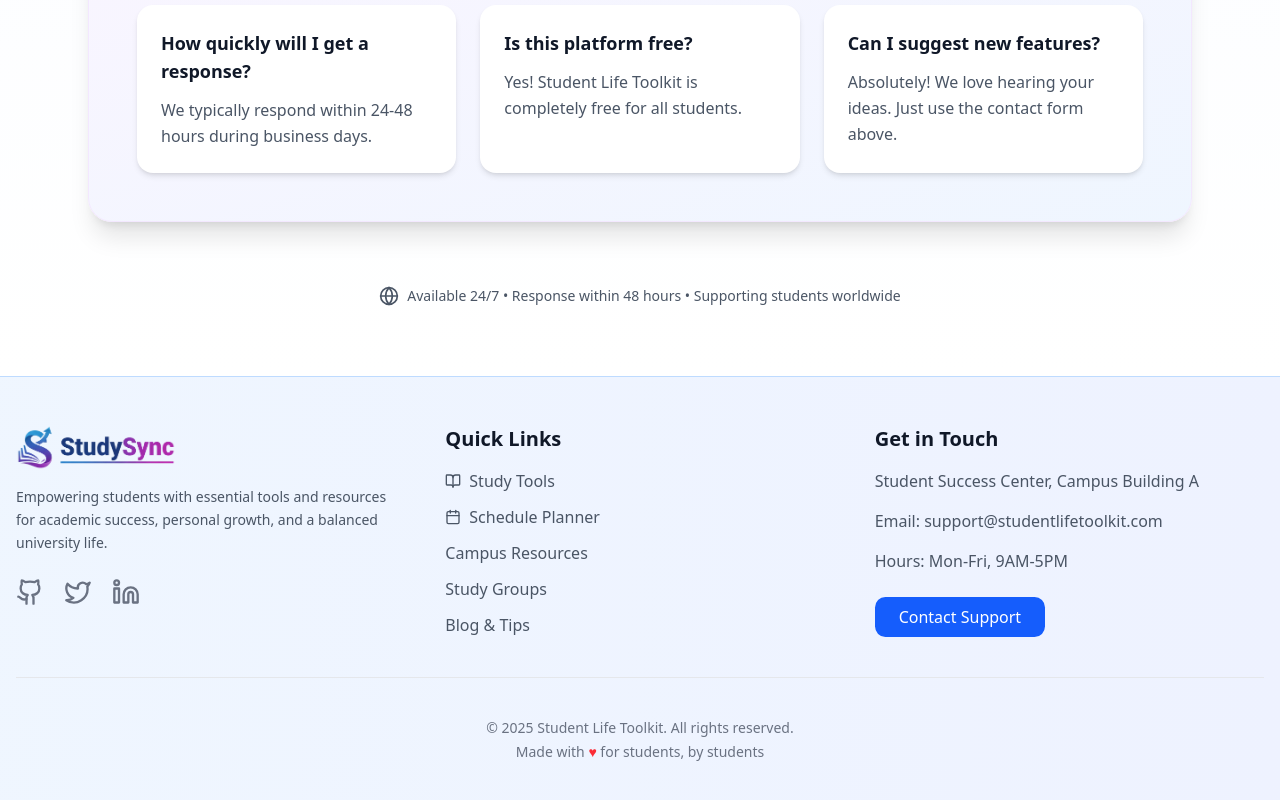
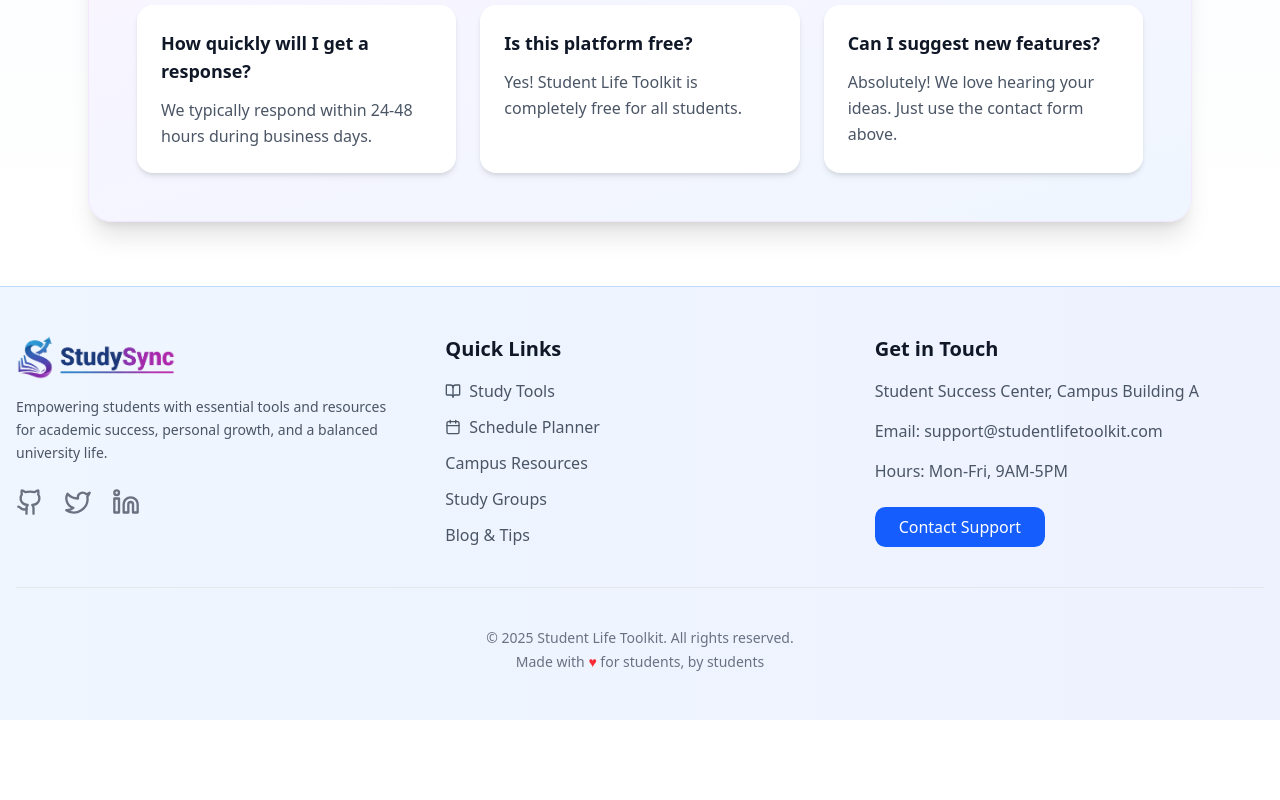
Before and after one commit to rafizul896/student-life-toolkit-frontend, a Next.js app: page /contactUs in a window 1280 px wide. Shown: the part 1278-2078 px from the top of the page. After the commit the page ends 1998 px from the top, so only its background shows below. Built offline with nearby package versions, Linux system fonts and the light colour scheme.

Commit message:
update: contactUs page

```diff
--- a/src/app/(CommoneLayout)/contactUs/page.tsx
+++ b/src/app/(CommoneLayout)/contactUs/page.tsx
@@ -1,6 +1,14 @@
-'use client'
-import  { useState } from "react";
-import { Mail, MessageSquare, MapPin, Send, HelpCircle, CheckCircle2, Globe } from "lucide-react";
+"use client";
+import { useState } from "react";
+import {
+  Mail,
+  MessageSquare,
+  MapPin,
+  Send,
+  HelpCircle,
+  CheckCircle2,
+  Globe,
+} from "lucide-react";
 
 export default function ContactUsPage() {
   const [formData, setFormData] = useState({
@@ -11,7 +19,9 @@ export default function ContactUsPage() {
   });
   const [submitted, setSubmitted] = useState(false);
 
-  const handleChange = (e: React.ChangeEvent<HTMLInputElement | HTMLTextAreaElement>) => {
+  const handleChange = (
+    e: React.ChangeEvent<HTMLInputElement | HTMLTextAreaElement>
+  ) => {
     setFormData({
       ...formData,
       [e.target.name]: e.target.value,
@@ -33,8 +43,14 @@ export default function ContactUsPage() {
       title: "Email Us",
       gradient: "from-blue-500 to-cyan-500",
       items: [
-        { label: "For general inquiries:", email: "support@studentlifetoolkit.com" },
-        { label: "For partnerships:", email: "partners@studentlifetoolkit.com" },
+        {
+          label: "For general inquiries:",
+          email: "support@studentlifetoolkit.com",
+        },
+        {
+          label: "For partnerships:",
+          email: "partners@studentlifetoolkit.com",
+        },
       ],
     },
     {
@@ -70,7 +86,8 @@ export default function ContactUsPage() {
     },
     {
       question: "Can I suggest new features?",
-      answer: "Absolutely! We love hearing your ideas. Just use the contact form above.",
+      answer:
+        "Absolutely! We love hearing your ideas. Just use the contact form above.",
     },
   ];
 
@@ -87,7 +104,9 @@ export default function ContactUsPage() {
         <div className="text-center mb-16">
           <div className="inline-flex items-center gap-2 bg-blue-100 dark:bg-blue-900/30 px-4 py-2 rounded-full mb-6">
             <MessageSquare className="w-4 h-4 text-blue-600 dark:text-blue-400" />
-            <span className="text-sm font-semibold text-blue-600 dark:text-blue-400">Get In Touch</span>
+            <span className="text-sm font-semibold text-blue-600 dark:text-blue-400">
+              Get In Touch
+            </span>
           </div>
 
           <h1 className="text-4xl sm:text-5xl md:text-6xl font-bold mb-6">
@@ -97,8 +116,9 @@ export default function ContactUsPage() {
           </h1>
 
           <p className="text-lg sm:text-xl text-gray-700 dark:text-gray-300 max-w-3xl mx-auto leading-relaxed">
-            Have questions, feedback, or suggestions? We&lsquo;d love to hear from you!
-            Reach out and we&lsquo;ll get back to you as soon as possible.
+            Have questions, feedback, or suggestions? We&lsquo;d love to hear
+            from you! Reach out and we&lsquo;ll get back to you as soon as
+            possible.
           </p>
         </div>
 
@@ -204,7 +224,9 @@ export default function ContactUsPage() {
                   className="bg-white dark:bg-gray-800 rounded-2xl p-6 shadow-lg hover:shadow-xl transition-all duration-300 border border-gray-100 dark:border-gray-700"
                 >
                   <div className="flex items-center gap-3 mb-4">
-                    <div className={`bg-gradient-to-br ${card.gradient} w-12 h-12 rounded-xl flex items-center justify-center`}>
+                    <div
+                      className={`bg-gradient-to-br ${card.gradient} w-12 h-12 rounded-xl flex items-center justify-center`}
+                    >
                       <Icon className="w-6 h-6 text-white" strokeWidth={2.5} />
                     </div>
                     <h3 className="text-xl font-bold text-gray-900 dark:text-white">
@@ -239,7 +261,9 @@ export default function ContactUsPage() {
                             className="text-blue-600 dark:text-blue-400 hover:underline font-semibold flex items-center gap-1 group"
                           >
                             <span>{item.label}</span>
-                            <span className="group-hover:translate-x-1 transition-transform duration-300">→</span>
+                            <span className="group-hover:translate-x-1 transition-transform duration-300">
+                              →
+                            </span>
                           </a>
                         )}
                       </div>
@@ -276,14 +300,6 @@ export default function ContactUsPage() {
             ))}
           </div>
         </div>
-
-        {/* Bottom CTA */}
-        <div className="mt-16 text-center">
-          <div className="inline-flex items-center gap-2 text-gray-600 dark:text-gray-400">
-            <Globe className="w-5 h-5" />
-            <span className="text-sm">Available 24/7 • Response within 48 hours • Supporting students worldwide</span>
-          </div>
-        </div>
       </section>
     </div>
   );
```
